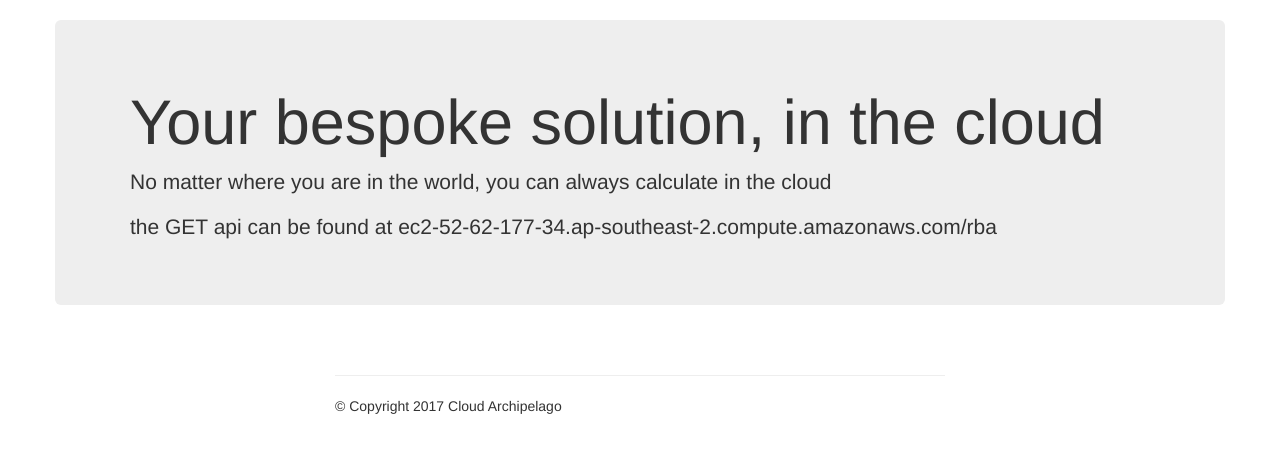
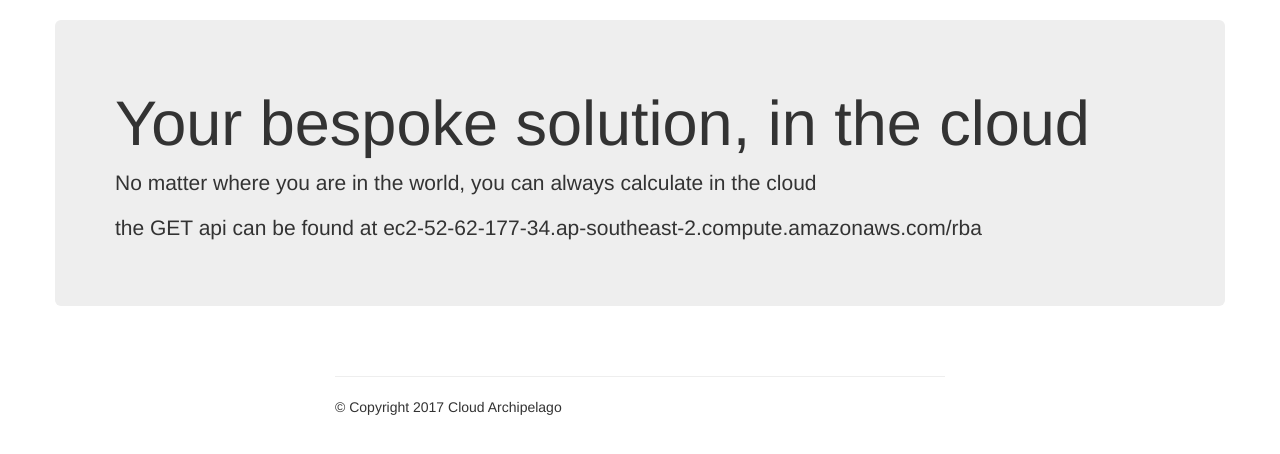
Before and after one commit to bobbanovski/bespokesolution, a Flask app: template solution/templates/home/home.html in a window 1280 px wide. Shown: the part 50-504 px from the top of the page. Run offline with Flask 2, Linux system fonts and the light colour scheme; the template is opened without the code that fills it, so the values that code supplies are empty; parts of the project's set-up code (start-up, migrations or seed data) failed here and were passed over; some libraries are stand-ins or nearby versions.

Commit message:
edit front end of home page

```diff
--- a/solution/home/views.py
+++ b/solution/home/views.py
@@ -12,9 +12,6 @@ home_app = Blueprint('home_app', __name__)
 
 @home_app.route('/')
 def home():
-
-    # x = [1,2,3,4,5]
-    # y = [6,7,8,9,10]
 
     data1 = pd.read_excel("http://www.rba.gov.au/statistics/tables/xls-hist/f16hist-2009-2015.xls")[[0, 8]]
     data1 = data1.iloc[10:]
--- a/solution/templates/home/home.html
+++ b/solution/templates/home/home.html
@@ -15,14 +15,18 @@
     <!-- Main jumbotron for a primary marketing message or call to action -->
     <div class="jumbotron home-jumbo">
       <div class="container">
-        <div>
-          {{js|safe}}
-          {{div|safe}}
+        <div class="row">
+          <div class="col-md-6 col-md-offset-2">
+            {{js|safe}}
+            {{div|safe}}
+          </div>
         </div>
-        <h1>Your bespoke solution, in the cloud</h1>
+        <div class="row">
+          <h1>Your bespoke solution, in the cloud</h1>
 
-        <p>No matter where you are in the world, you can always calculate in the cloud</p>
-        <p>the GET api can be found at ec2-52-62-177-34.ap-southeast-2.compute.amazonaws.com/rba</p>
+          <p>No matter where you are in the world, you can always calculate in the cloud</p>
+          <p>the GET api can be found at ec2-52-62-177-34.ap-southeast-2.compute.amazonaws.com/rba</p>
+        </div>
       </div>
     </div>
 
```
